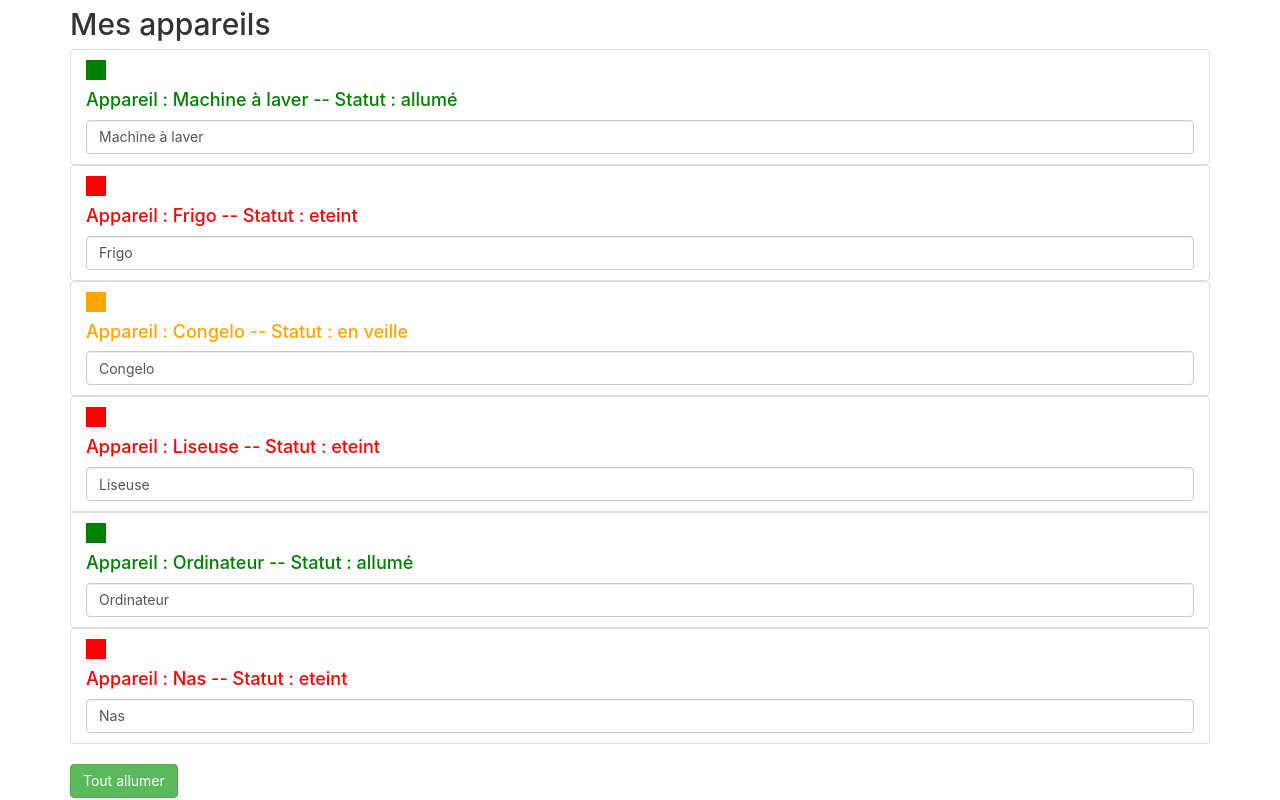
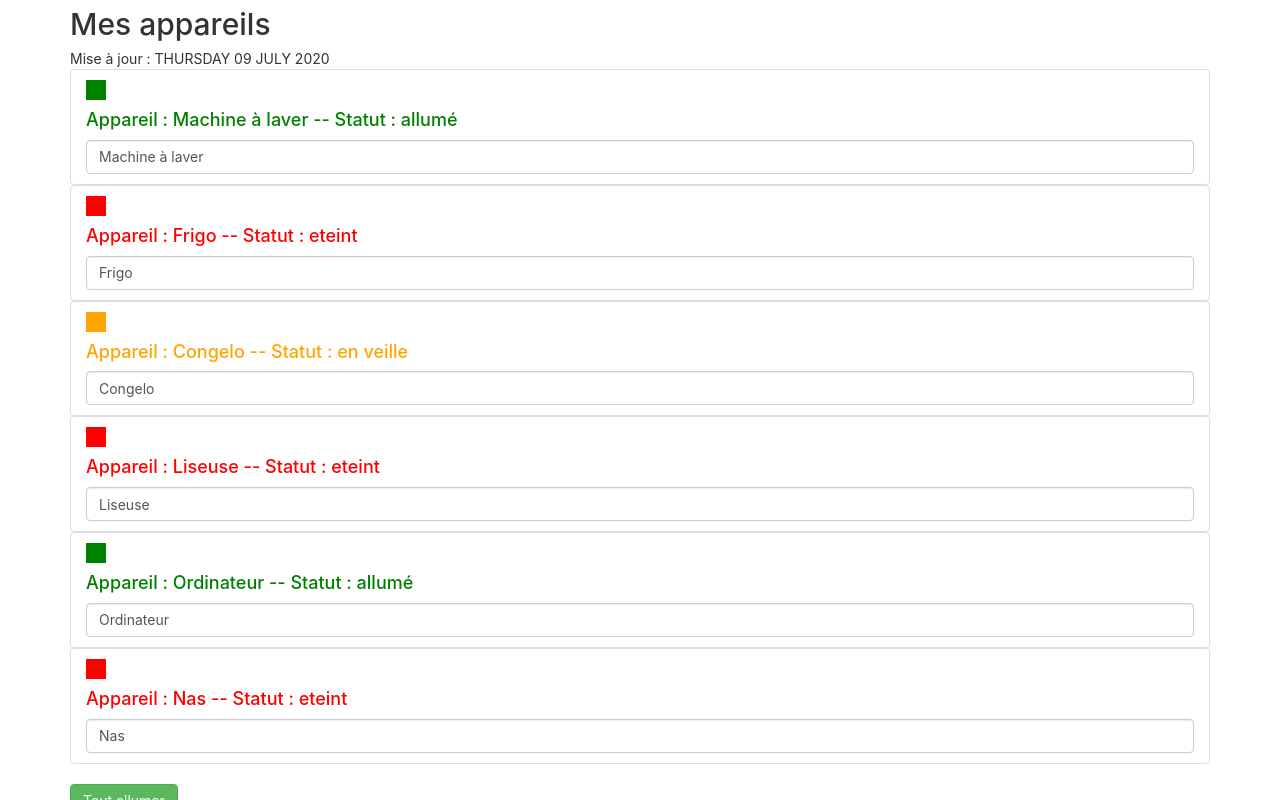
Before and after one commit to khrisys/angularOc, an Angular app: page / in a window 1280 px wide. Shown: the top 800 px of the page. Built offline with nearby package versions, Linux system fonts and the light colour scheme.

Commit message:
Pipe : differents exemples d'utilisation. Sert à formater une date tres facilement.
async : ici on simule une requete sur un serveur qui renverrait une reponse asynchrone.
Signed-off-by: Christian Drochon <khrisys@protonmail.com>

```diff
--- a/src/app/app.component.html
+++ b/src/app/app.component.html
@@ -11,6 +11,7 @@
   <div class="row">
     <div class="col-xs-12">
       <h2>Mes appareils</h2>
+      <p>Mise à jour : {{lastUpdate  | async | date: 'EEEE dd  MMMM yyyy' | uppercase}}</p>
       <ul class="list-group">
 
         <!--  Ici, chaque ligne ci dessous est une instance de appareil. Ca signifie que le html de appareil apparait dans chaque ligne-->
--- a/src/app/app.component.ts
+++ b/src/app/app.component.ts
@@ -8,7 +8,15 @@ import {Component} from '@angular/core';
 export class AppComponent {
   title = 'super appli de fou';
   isAuth: boolean = false;
-
+  // lastUpdate = new Date();
+  lastUpdate = new Promise((resolve, reject) => {
+    const date = new Date();
+    setTimeout(
+      () => {
+        resolve(date);
+      }, 2000
+    );
+  });
   // Utilisation de ces var pour le property binding (donc, entre crochet)
   appareilOne = 'Liseuse';
   appareilTwo = 'Ordinateur';
```
